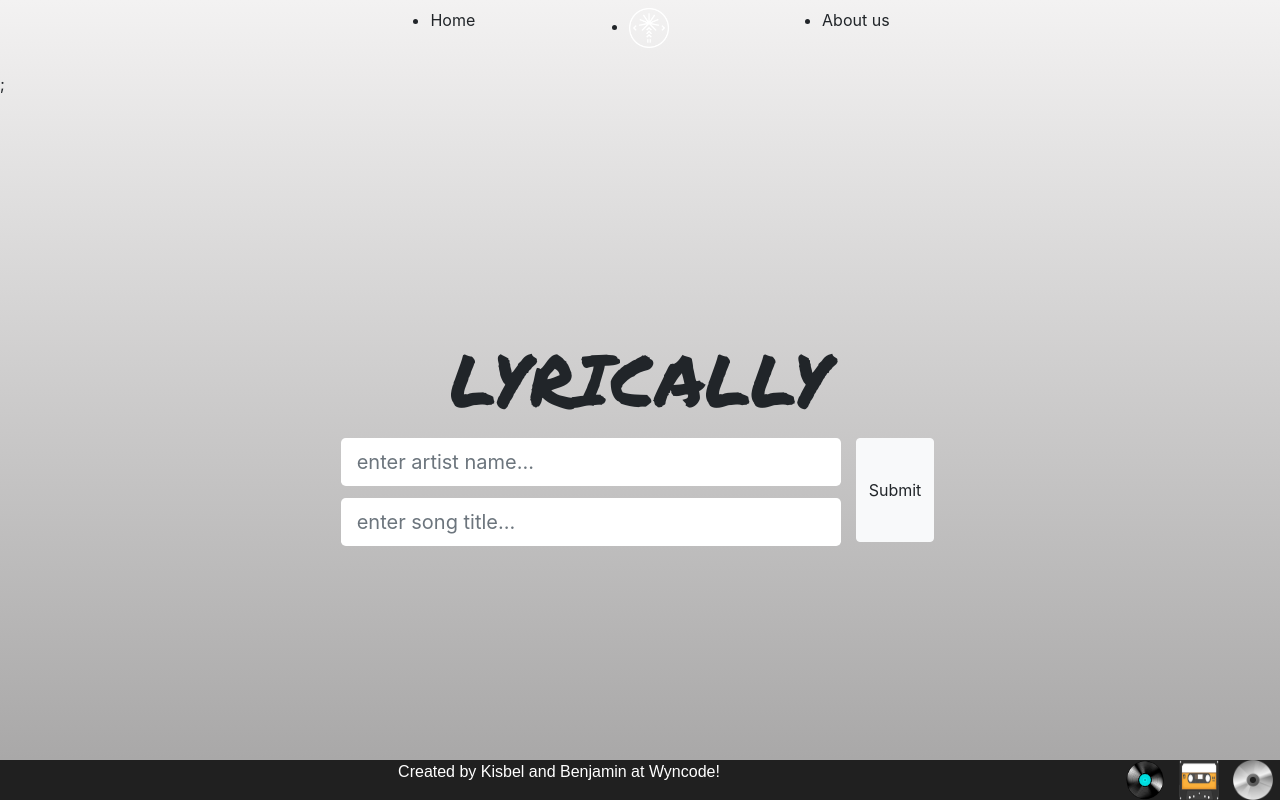
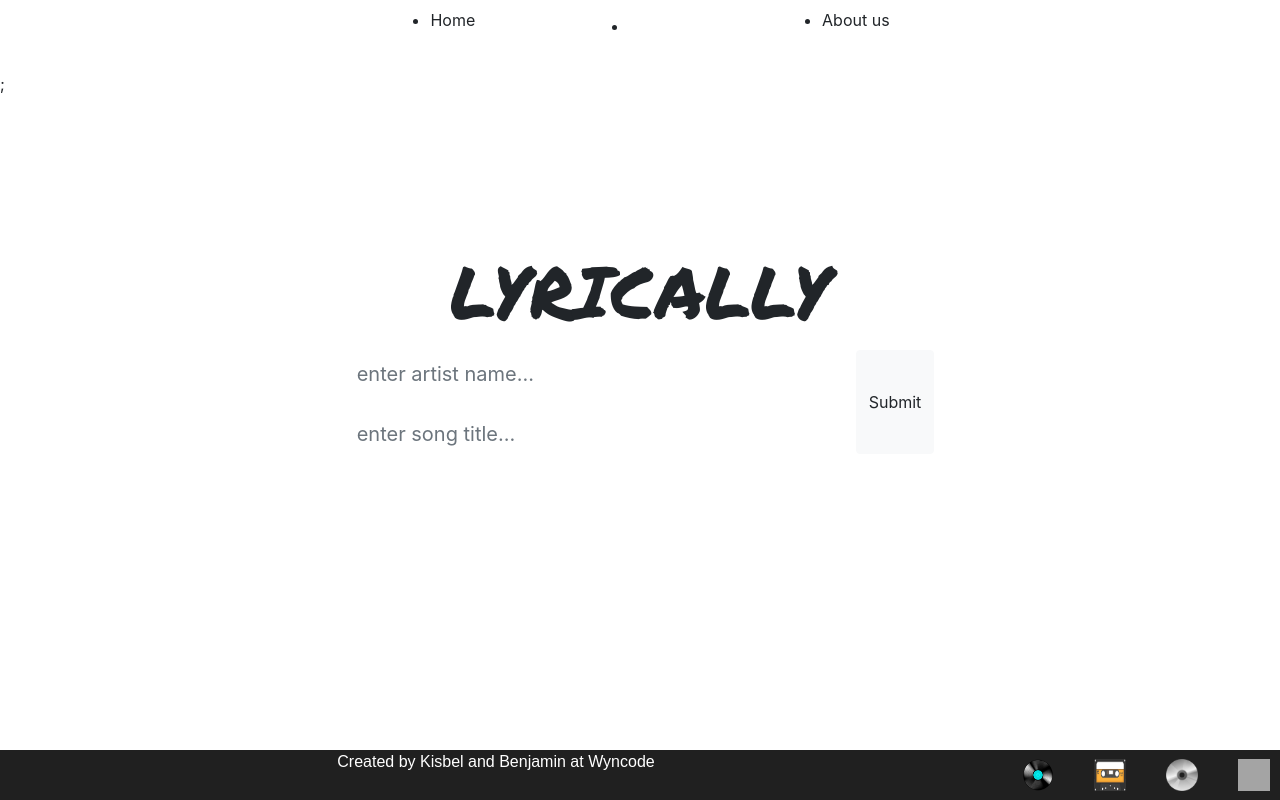
Before and after one commit to benjaminfmoore/C37_midterm_benjamin_bootros_kisbel, a React (Create React App) app in the folder client/: page / in a window 1280 px wide. Built offline with nearby package versions, Linux system fonts and the light colour scheme; the HTML template or start-up script is replaced by a standard one.

Commit message:
toggle theme working

```diff
--- a/client/src/App.jsx
+++ b/client/src/App.jsx
@@ -1,21 +1,36 @@
-import React from 'react';
+import React, { useState } from 'react';
 import SearchForm from './components/SearchForm';
 import { Container } from 'react-bootstrap';
 import Footer from './components/footer';
 import NavBar from './components/NavBar';
 import './App.css';
 import './index.css';
+import CassetteBackground from './pictures/cassette.png';
+import CDBackground from './pictures/cd-png-10.png';
+import RecordBackground from './pictures/record.png';
+import GreyBackground from './pictures/grey.png'
+
 
 const App = () => {
+  const [backgroundImg, setBackgroundImg] = useState('');
+
+  const handleBackgroundChange = newBackground => {
+    if (newBackground === 'cassette') setBackgroundImg(CassetteBackground)
+    else if (newBackground === 'cd') setBackgroundImg(CDBackground)
+    else if (newBackground === 'record') setBackgroundImg(RecordBackground)
+    else if (newBackground === 'grey') setBackgroundImg(GreyBackground)
+  }
+
+
   return (
-    <>
+    <div className="app-container" style={{ backgroundImage: `url(${backgroundImg})` }}>
       <NavBar />
       <h1>LYRICALLY</h1>
       <Container>
         <SearchForm />
       </Container>
-      <Footer />
-    </>
+      <Footer handleBackgroundChange={handleBackgroundChange} />
+    </div>
   );
 };
 
--- a/client/src/components/footer.js
+++ b/client/src/components/footer.js
@@ -1,27 +1,42 @@
 import React from 'react';
 import cd from '../pictures/cd-png-10.png';
-import record from '../pictures/record PNG.png';
+import record from '../pictures/record.png';
 import cassette from '../pictures/cassette.png';
+import grey from '../pictures/grey.png'
+import '../index.css';
 
-function Footer() {
+
+function Footer(props) {
+
+
   return (
+    <>
+
     <footer className="site-footer">
+
       <div id="createdBy">
-        <p>Created by Kisbel and Benjamin at Wyncode!</p>
+        <p>Created by Kisbel and Benjamin at Wyncode</p>
       </div>
-      <a href="" id="recordButton">
+
+      <button id="recordButton" onClick={() => props.handleBackgroundChange('record')}>
         <img src={record} width="40" height="40" />
-      </a>
+      </button>
 
-      <a href="" id="cassetteButton">
+      <button id="cassetteButton" onClick={() => props.handleBackgroundChange('cassette')}>
         <img src={cassette} width="40" height="40" />
-      </a>
+      </button>
 
-      <a href="" id="cdButton">
+      <button id="cdButton" onClick={() => props.handleBackgroundChange('cd')}>
         <img src={cd} width="40" height="40" />
-      </a>
+      </button>
+
+      <button id="greyButton" onClick={() => props.handleBackgroundChange('grey')}>
+        <img src={grey} width="40" height="40" />
+      </button>
     </footer>
+    </>
   );
+
 }
 
 export default Footer;
--- a/client/src/index.css
+++ b/client/src/index.css
@@ -1,6 +1,7 @@
 @import url('https://fonts.googleapis.com/css2?family=Permanent+Marker&display=swap');
 
-body {
+.app-Container {
+  height: 100vh;
   background-image: linear-gradient(rgb(243, 242, 242), rgb(165, 164, 164));
   display: flex;
   flex-direction: column;
@@ -8,20 +9,33 @@ body {
   background-attachment: fixed;
 }
 
-/* .body-cassette {
-  background-image: url('../C37_midterm_benjamin_bootros_kisbel/client/src/pictures/cassette.png');
-  background-attachment: fixed;
+#recordButton {
+  transform: scale(.8);
+  height: 50px;
+  background-color: transparent;
+  border: none;
 }
 
-.body-cd {
-  background-image: url('../C37_midterm_benjamin_bootros_kisbel/client/src/pictures/cd-png-10.png');
-  background-attachment: fixed;
+#cassetteButton {
+  transform: scale(.8);
+  height: 50px;
+  background-color: transparent;
+  border: none;
 }
 
-.body-record {
-  background-image: url('../C37_midterm_benjamin_bootros_kisbel/client/src/pictures/record PNG.png');
-  background-attachment: fixed;
-} */
+#cdButton {
+  transform: scale(.8);
+  height: 50px;
+  background-color: transparent;
+  border: none;
+}
+
+#greyButton {
+  transform: scale(.8);
+  height: 50px;
+  background-color: transparent;
+  border: none;
+}
 
 h1 {
   font-size: 72px;
@@ -29,7 +43,7 @@ h1 {
   display: flex;
   align-items: center;
   justify-content: center;
-  margin-top: 30vh;
+  margin-top: 19vh;
   margin-bottom: 2vh;
 }
 
```
Also changed, not shown: client/src/About.jsx (added, +41 -0 lines), client/src/pictures/grey.png (added), client/src/pictures/record.png (renamed from client/src/pictures/record PNG.png).
